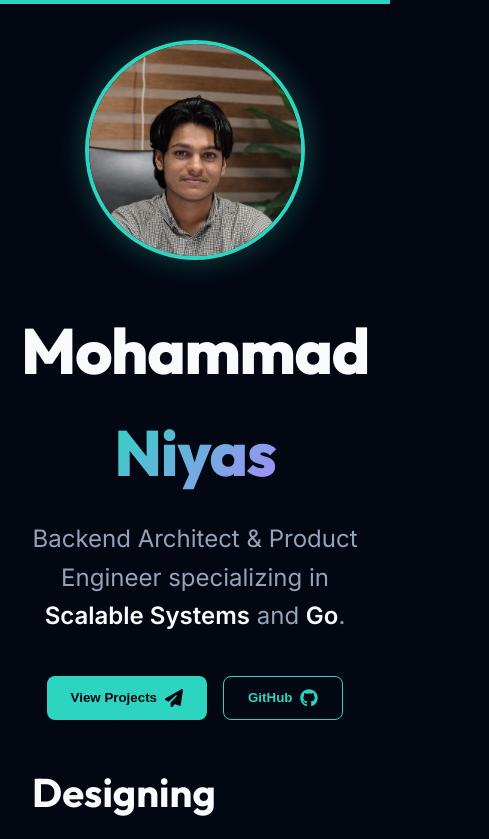
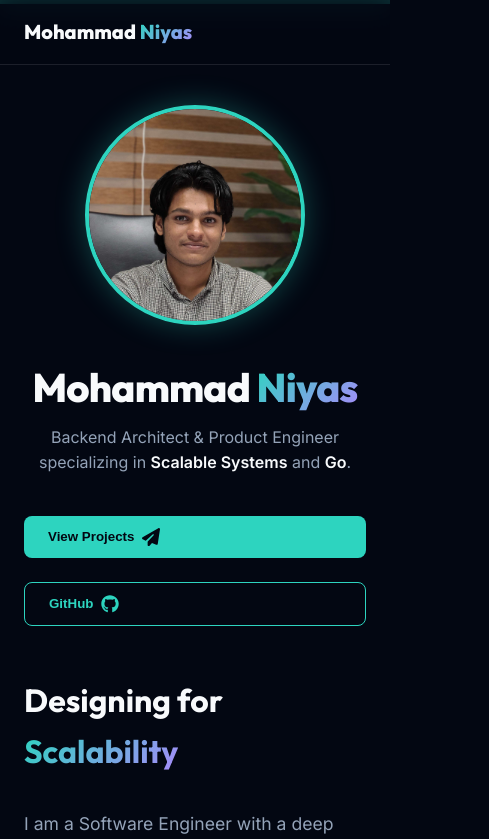
Before and after one commit to Mohammad-Niyas/port-folio-2, a React app: page / in a window 390 px wide. Shown: the top 839 px of the page, 489 px wide, since content can reach past the window. Built offline with nearby package versions, Linux system fonts and the light colour scheme; the HTML template or start-up script is replaced by a standard one.

Commit message:
Implement full mobile responsiveness: stacked grids, fluid fonts, and mobile nav

```diff
--- a/src/App.jsx
+++ b/src/App.jsx
@@ -4,6 +4,7 @@ import About from './components/About.jsx';
 import Projects from './components/Projects.jsx';
 import Skills from './components/Skills.jsx';
 import Contact from './components/Contact.jsx';
+import Navbar from './components/Navbar.jsx';
 import { motion, useScroll, useSpring } from 'framer-motion';
 
 function App() {
@@ -31,6 +32,8 @@ function App() {
         }}
       />
 
+      <Navbar />
+
       <main>
         <Hero />
         <About />
--- a/src/components/About.jsx
+++ b/src/components/About.jsx
@@ -4,7 +4,7 @@ import { motion } from 'framer-motion';
 const About = () => {
   return (
     <section id="about" className="container">
-      <div style={{ display: 'grid', gridTemplateColumns: '1fr 1fr', gap: '4rem', alignItems: 'center' }}>
+      <div className="mobile-grid-1" style={{ display: 'grid', gridTemplateColumns: '1fr 1fr', gap: '4rem', alignItems: 'center' }}>
         <motion.div
           initial={{ opacity: 0, x: -30 }}
           whileInView={{ opacity: 1, x: 0 }}
--- a/src/components/Hero.jsx
+++ b/src/components/Hero.jsx
@@ -22,7 +22,7 @@ const Hero = () => {
         initial={{ y: 20, opacity: 0 }}
         animate={{ y: 0, opacity: 1 }}
         transition={{ delay: 0.3, duration: 0.6 }}
-        style={{ fontSize: '4rem', fontWeight: 800, marginBottom: '1rem', letterSpacing: '-0.02em' }}
+        style={{ fontWeight: 800, marginBottom: '1rem', letterSpacing: '-0.02em' }}
       >
         Mohammad <span className="gradient-text">Niyas</span>
       </motion.h1>
@@ -31,7 +31,7 @@ const Hero = () => {
         initial={{ y: 20, opacity: 0 }}
         animate={{ y: 0, opacity: 1 }}
         transition={{ delay: 0.5, duration: 0.6 }}
-        style={{ fontSize: '1.5rem', color: 'var(--text-secondary)', maxWidth: '700px', margin: '0 auto 2.5rem' }}
+        style={{ color: 'var(--text-secondary)', maxWidth: '700px', margin: '0 auto 2.5rem' }}
       >
         Backend Architect & Product Engineer specializing in <span style={{ color: 'var(--text-primary)', fontWeight: 600 }}>Scalable Systems</span> and <span style={{ color: 'var(--text-primary)', fontWeight: 600 }}>Go</span>.
       </motion.p>
--- /dev/null
+++ b/src/components/Navbar.jsx
@@ -0,0 +1,21 @@
+import React from 'react';
+
+const Navbar = () => {
+  return (
+    <nav className="navbar">
+      <div className="container nav-content">
+        <div className="nav-logo">
+          Mohammad <span className="gradient-text">Niyas</span>
+        </div>
+        <div className="nav-links">
+          <a href="#about" style={{ fontSize: '0.9rem', fontWeight: 500, color: 'var(--text-secondary)' }}>About</a>
+          <a href="#skills" style={{ fontSize: '0.9rem', fontWeight: 500, color: 'var(--text-secondary)' }}>Skills</a>
+          <a href="#projects" style={{ fontSize: '0.9rem', fontWeight: 500, color: 'var(--text-secondary)' }}>Projects</a>
+          <a href="#contact" style={{ fontSize: '0.9rem', fontWeight: 500, color: 'var(--text-secondary)' }}>Contact</a>
+        </div>
+      </div>
+    </nav>
+  );
+};
+
+export default Navbar;
--- a/src/components/Projects.jsx
+++ b/src/components/Projects.jsx
@@ -44,7 +44,7 @@ const Projects = () => {
   return (
     <section id="projects" className="container">
       <h2 style={{ fontSize: '2.5rem', marginBottom: '3rem' }}>Selected <span className="gradient-text">Work</span></h2>
-      <div style={{ display: 'grid', gridTemplateColumns: 'repeat(auto-fit, minmax(320px, 1fr))', gap: '2.5rem', marginBottom: '3rem' }}>
+      <div style={{ display: 'grid', gridTemplateColumns: 'repeat(auto-fit, minmax(280px, 1fr))', gap: '2rem', marginBottom: '3rem' }}>
         {projects.map((project, index) => (
           <motion.div
             key={index}
--- a/src/index.css
+++ b/src/index.css
@@ -101,3 +101,95 @@ button {
 .fade-in {
   animation: fadeIn 0.8s ease-out forwards;
 }
+/* Mobile Responsiveness */
+@media (max-width: 768px) {
+  :root {
+    --container-padding: 1.5rem;
+  }
+
+  .container {
+    padding: 0 var(--container-padding);
+  }
+
+  section {
+    padding: 4rem 0;
+  }
+
+  h1 {
+    font-size: 2.5rem !important;
+    line-height: 1.1;
+  }
+
+  h2 {
+    font-size: 2rem !important;
+    margin-bottom: 2rem !important;
+  }
+
+  h3 {
+    font-size: 1.5rem !important;
+  }
+
+  .hero-section {
+    min-height: 80vh !important;
+    padding-top: 4rem !important;
+  }
+
+  .mobile-stack {
+    display: flex !important;
+    flex-direction: column !important;
+    gap: 2rem !important;
+  }
+
+  .mobile-grid-1 {
+    grid-template-columns: 1fr !important;
+    gap: 2rem !important;
+  }
+}
+
+/* Navbar Styles */
+.navbar {
+  position: fixed;
+  top: 0;
+  left: 0;
+  right: 0;
+  z-index: 1000;
+  background: rgba(3, 7, 18, 0.8);
+  backdrop-filter: blur(12px);
+  -webkit-backdrop-filter: blur(12px);
+  border-bottom: 1px solid var(--glass-border);
+  padding: 1rem 0;
+  transition: all 0.3s ease;
+}
+
+.nav-content {
+  display: flex;
+  justify-content: space-between;
+  align-items: center;
+}
+
+.nav-logo {
+  font-family: var(--font-heading);
+  font-weight: 800;
+  font-size: 1.25rem;
+}
+
+.nav-links {
+  display: flex;
+  gap: 2rem;
+}
+
+@media (max-width: 640px) {
+  .nav-links {
+    display: none; /* Simple for now, can add toggle later if needed */
+  }
+
+  .hero-section button {
+    width: 100%;
+    margin-bottom: 0.5rem;
+  }
+
+  .hero-section div {
+    flex-direction: column;
+    width: 100%;
+  }
+}
```
